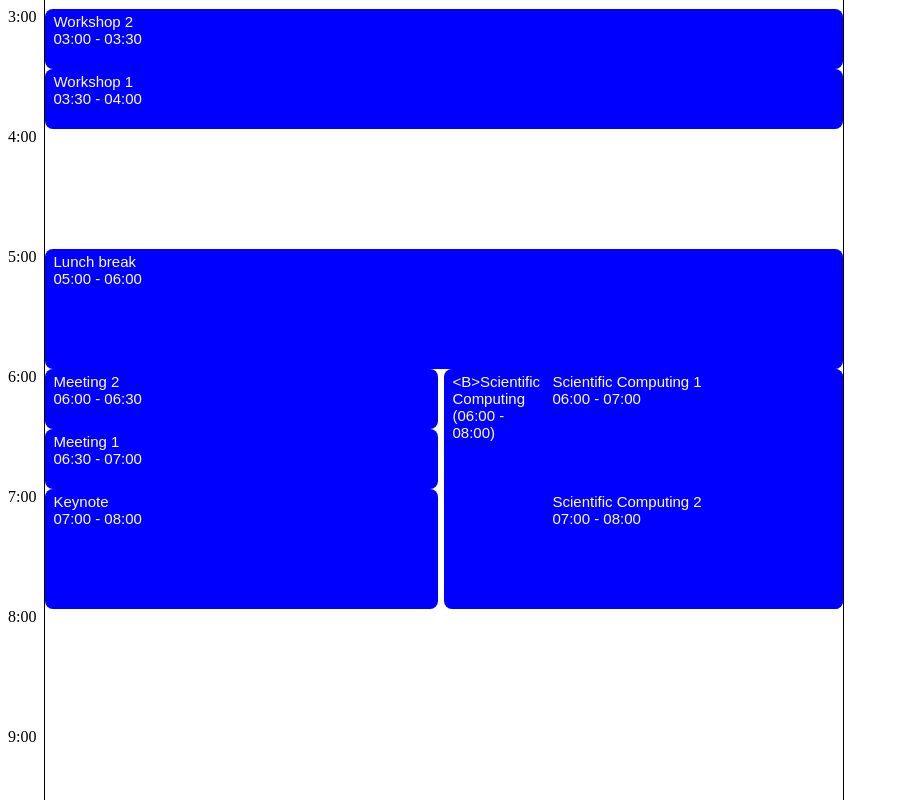
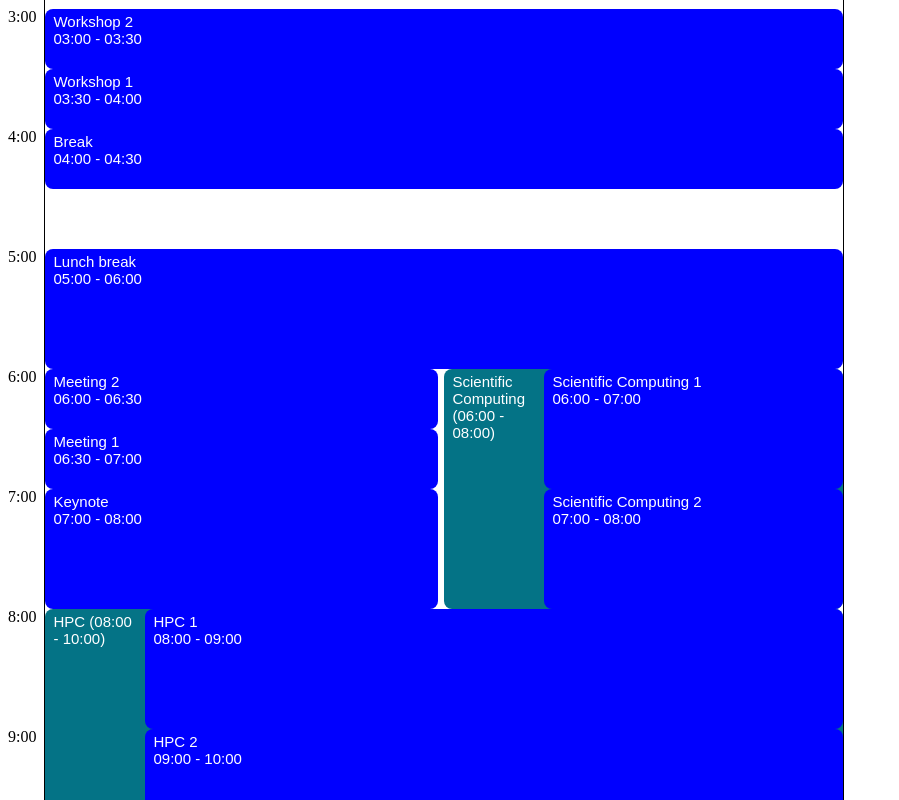
Before and after one commit to tomasr8/new-timetable, a React (Vite) app: page / in a window 1280 px wide. Shown: the part 360-1160 px from the top of the page, without its empty margins (0-899 px from the left). Built offline with nearby package versions, Linux system fonts and the light colour scheme.

Commit message:
Weirdly enough, everything seems to be working

```diff
--- a/src/App.scss
+++ b/src/App.scss
@@ -32,6 +32,10 @@ button {
   border: none;
   padding: 0;
   outline: none;
+
+  &.block {
+    background-color: rgb(4, 115, 134);
+  }
 }
 
 .drag-handle {
@@ -43,6 +47,7 @@ button {
   font-size: 15px;
   width: 100%;
   // cursor: grab;
+
 }
 
 .resize-handle {
--- a/src/App.tsx
+++ b/src/App.tsx
@@ -41,6 +41,7 @@ function App() {
   const snapToGridModifier = createSnapModifier(gridSize);
   const _entries: EntryWithPosition[] = [
     {
+      type: "contrib",
       id: 1,
       title: "Lunch break",
       startDt: moment("2024-01-01T05:00:00"),
@@ -52,6 +53,7 @@ function App() {
       maxColumn: 0,
     },
     {
+      type: "contrib",
       id: 2,
       title: "Keynote",
       startDt: moment("2024-01-01T07:00:00"),
@@ -63,6 +65,7 @@ function App() {
       maxColumn: 0,
     },
     {
+      type: "contrib",
       id: 3,
       title: "Workshop 2",
       startDt: moment("2024-01-01T03:00:00"),
@@ -74,6 +77,7 @@ function App() {
       maxColumn: 0,
     },
     {
+      type: "contrib",
       id: 4,
       title: "Meeting 2",
       startDt: moment("2024-01-01T06:00:00"),
@@ -85,6 +89,7 @@ function App() {
       maxColumn: 0,
     },
     {
+      type: "contrib",
       id: 5,
       title: "Workshop 1",
       startDt: moment("2024-01-01T03:30:00"),
@@ -96,6 +101,7 @@ function App() {
       maxColumn: 0,
     },
     {
+      type: "contrib",
       id: 6,
       title: "Meeting 1",
       startDt: moment("2024-01-01T06:30:00"),
@@ -107,6 +113,7 @@ function App() {
       maxColumn: 0,
     },
     {
+      type: "block",
       id: 7,
       title: "Scientific Computing",
       startDt: moment("2024-01-01T06:00:00"),
@@ -118,6 +125,7 @@ function App() {
       maxColumn: 0,
       children: [
         {
+          type: "contrib",
           id: 8,
           title: "Scientific Computing 1",
           startDt: moment("2024-01-01T06:00:00"),
@@ -129,6 +137,7 @@ function App() {
           maxColumn: 0,
         },
         {
+          type: "contrib",
           id: 9,
           title: "Scientific Computing 2",
           startDt: moment("2024-01-01T07:00:00"),
@@ -140,6 +149,56 @@ function App() {
           maxColumn: 0,
         },
       ],
+    },
+    {
+      type: "block",
+      id: 10,
+      title: "HPC",
+      startDt: moment("2024-01-01T08:00:00"),
+      duration: 120,
+      x: 0,
+      y: minutesToPixels(480),
+      width: "100%",
+      column: 0,
+      maxColumn: 0,
+      children: [
+        {
+          type: "contrib",
+          id: 11,
+          title: "HPC 1",
+          startDt: moment("2024-01-01T08:00:00"),
+          duration: 60,
+          x: 0,
+          y: minutesToPixels(0),
+          width: "100%",
+          column: 0,
+          maxColumn: 0,
+        },
+        {
+          type: "contrib",
+          id: 12,
+          title: "HPC 2",
+          startDt: moment("2024-01-01T09:00:00"),
+          duration: 60,
+          x: 0,
+          y: minutesToPixels(60),
+          width: "100%",
+          column: 0,
+          maxColumn: 0,
+        },
+      ],
+    },
+    {
+      type: "break",
+      id: 13,
+      title: "Break",
+      startDt: moment("2024-01-01T04:00:00"),
+      duration: 30,
+      x: 0,
+      y: minutesToPixels(240),
+      width: "100%",
+      column: 0,
+      maxColumn: 0,
     },
   ];
   const [entries, setEntries] = useState<EntryWithPosition[]>(layout(_entries));
@@ -176,7 +235,7 @@ function App() {
   };
 
   const makeSetChildren = (id) => (children) => {
-    console.log("setting children", children);
+    // console.log("setting children", children);
     setEntries((entries) =>
       layout(
         entries.map((entry) => {
@@ -191,6 +250,8 @@ function App() {
       )
     );
   };
+
+  console.log(entries);
 
   return (
     <DndContext
@@ -237,12 +298,12 @@ function App() {
 
   function handleDragEnd(event) {
     // console.log("event", event, mouseRef.current.pageX);
-    console.log("event", event);
-    console.log(
-      "mouse",
-      mouseEventRef.current.pageX - event.over.rect.left,
-      event.delta.y
-    );
+    // console.log("event", event);
+    // console.log(
+    //   "mouse",
+    //   mouseEventRef.current.pageX - event.over.rect.left,
+    //   event.delta.y
+    // );
     // console.log(
     //   "mouse position",
     //   mouseEventRef.current.pageX - wrapperRef.current.offsetLeft,
@@ -263,14 +324,39 @@ function App() {
       const deltaMinutes = pixelsToMinutes(y);
       // console.log("x", x, "y", y);
       let entry = entries.find((entry) => entry.id === id);
+      let fromBlock;
       if (!entry) {
+        // maybe a break from inside a block
+        fromBlock = entries.find(
+          (b) => b.type === "block" && b.children.find((c) => c.id === id)
+        );
+
+        if (!fromBlock) {
           return;
+        }
+
+        entry = fromBlock.children.find((c) => c.id === id);
+        if (!entry || entry.type !== "break") {
+          return;
+        }
       }
       entry = {
         ...entry,
         startDt: moment(entry.startDt).add(deltaMinutes, "minutes"),
         x: entry.x + x,
-        y: entry.y + y,
+        // y: entry.y + y,
+        y: minutesToPixels(
+          moment(entry.startDt)
+            .add(deltaMinutes, "minutes")
+            .diff(moment(entry.startDt).startOf("day"), "minutes")
+        ),
+
+        children: entry.children
+          ? entry.children.map((e) => ({
+              ...e,
+              startDt: moment(e.startDt).add(deltaMinutes, "minutes"),
+            }))
+          : entry.children,
       };
       // console.log("new entry start", entry.startDt.format("HH:mm"));
       const groupIds = getGroup(
@@ -283,16 +369,39 @@ function App() {
       //   group.map((e) => e.title)
       // );
       group = layoutGroupAfterMove(group, entry, mousePosition);
-      // console.log("after move", group);
+
+      if (!fromBlock) {
         const otherEntries = entries.filter(
           (e) => !groupIds.has(e.id) && e.id !== entry.id
         );
-      // console.log("other  entries", otherEntries);
-      // console.log([...otherEntries, ...group]);
         setEntries(layout([...otherEntries, ...group]));
       } else {
+        const otherEntries = entries.filter(
+          (e) =>
+            !groupIds.has(e.id) && e.id !== entry.id && e.id !== fromBlock.id
+        );
+        const fromChildren = fromBlock.children.filter(
+          (e) => e.id !== entry.id
+        );
+        group = group.filter((e) => e.id !== fromBlock.id); // might contain the block
+        setEntries(
+          layout([
+            ...otherEntries,
+            ...group,
+            { ...fromBlock, children: fromChildren },
+          ])
+        );
+      }
+    } else {
       // const id = event.over.id;
-      const block = entries.find((entry) => entry.id === event.over.id)!;
+      const toBlock = entries.find((entry) => entry.id === event.over.id)!;
+      const fromBlock = entries
+        .filter((e) => !!e.children)
+        .find(
+          (entry) => !!entry.children.find((c) => c.id === event.active.id)
+        );
+
+      console.log("from block", fromBlock?.id, "to block", toBlock.id);
       const mousePosition =
         (mouseEventRef.current.pageX - event.over.rect.left) /
         event.over.rect.width;
@@ -300,24 +409,54 @@ function App() {
       const { x, y } = event.delta;
       // const dx = x / 800; // Change this
       const deltaMinutes = pixelsToMinutes(y);
-      // console.log("x", x, "y", y);
-      let entry = block.children.find((entry) => entry.id === id);
-      if (!entry) {
-        console.log("can only handle entries from the same block for now");
+
+      let entry;
+      if (!fromBlock) {
+        entry = entries.find((e) => e.id === event.active.id);
+        if (!entry || entry.type !== "break") {
+          console.log("can only drop from other blocks");
           return;
         }
+      } else {
+        entry = fromBlock.children.find((entry) => entry.id === id)!;
+      }
+
+      // console.log("x", x, "y", y);
+      // if (!entry) {
+      //   console.log("can only handle entries from the same block for now");
+      //   return;
+      // }
       entry = {
         ...entry,
         startDt: moment(entry.startDt).add(deltaMinutes, "minutes"),
         x: entry.x + x,
-        y: entry.y + y,
+        // y: entry.y + y,
+        y: minutesToPixels(
+          moment(entry.startDt)
+            .add(deltaMinutes, "minutes")
+            .diff(moment(toBlock.startDt), "minutes")
+        ),
       };
+
+      console.log("here!");
+      if (entry.startDt.isBefore(moment(toBlock.startDt))) {
+        return;
+      }
+      if (
+        moment(entry.startDt)
+          .add(entry.duration, "minutes")
+          .isAfter(moment(toBlock.startDt).add(toBlock.duration, "minutes"))
+      ) {
+        return;
+      }
+      // console.log('here still!')
+
       // console.log("new entry start", entry.startDt.format("HH:mm"));
       const groupIds = getGroup(
         entry,
-        block.children.filter((e) => e.id !== entry.id)
+        toBlock.children.filter((e) => e.id !== entry.id)
       );
-      let group = block.children.filter((e) => groupIds.has(e.id));
+      let group = toBlock.children.filter((e) => groupIds.has(e.id));
       // console.log(
       //   "new group",
       //   group.map((e) => e.title)
@@ -325,18 +464,43 @@ function App() {
       group = layoutGroupAfterMove(group, entry, mousePosition);
 
       // console.log("after move", group);
-      const otherChildren = block.children.filter(
+      const otherChildren = toBlock.children.filter(
         (e) => !groupIds.has(e.id) && e.id !== entry.id
       );
-      const otherEntries = entries.filter((e) => e.id !== block.id);
+
+      if (!fromBlock) {
+        setEntries(
+          layout([
+            ...entries.filter((e) => e.id !== entry.id && e.id !== toBlock.id),
+            { ...toBlock, children: [...otherChildren, ...group] },
+          ])
+        );
+      } else if (toBlock.id === fromBlock.id) {
+        const otherEntries = entries.filter((e) => e.id !== toBlock.id);
         // console.log("other  entries", otherEntries);
         // console.log([...otherEntries, ...group]);
         setEntries(
           layout([
             ...otherEntries,
-          { ...block, children: [...otherChildren, ...group] },
+            { ...toBlock, children: [...otherChildren, ...group] },
           ])
         );
+      } else {
+        const otherEntries = entries.filter(
+          (e) => e.id !== toBlock.id && e.id !== fromBlock.id
+        );
+        const fromChildren = fromBlock.children.filter(
+          (e) => e.id !== entry.id
+        );
+
+        setEntries(
+          layout([
+            ...otherEntries,
+            { ...fromBlock, children: fromChildren },
+            { ...toBlock, children: [...otherChildren, ...group] },
+          ])
+        );
+      }
     }
   }
 }
--- a/src/Entry.tsx
+++ b/src/Entry.tsx
@@ -7,6 +7,7 @@ import { minutesToPixels, pixelsToMinutes } from "./util";
 import { layout } from "./layout";
 
 export interface Entry {
+  type: "contrib" | "block" | "break";
   id: number;
   title: string;
   startDt: any;
@@ -41,6 +42,8 @@ export function TimetableEntry({ id, title, startDt, duration }: Entry) {
 interface DraggableEntryProps extends EntryWithPosition {
   setDuration: (duration: number) => void;
   setChildren: (children: ChildEntryWithPosition[]) => void;
+  parentStartDt?: moment.Moment;
+  parentEndDt?: moment.Moment;
 }
 
 export function DraggableEntry({
@@ -55,6 +58,8 @@ export function DraggableEntry({
   maxColumn,
   children,
   setDuration: _setDuration,
+  parentStartDt,
+  parentEndDt,
 }: DraggableEntryProps) {
   const resizeStartRef = useRef(null);
   const [isResizing, setIsResizing] = useState(false);
@@ -105,10 +110,15 @@ export function DraggableEntry({
       document.body.style.cursor = "";
       const dx = e.clientY - (resizeStartRef.current || 0); // Resix=ze from right to left
       const newWidth = duration + pixelsToMinutes(dx);
-      console.log("setting duration", newWidth);
+      // console.log("setting duration", newWidth);
+      const newEnd = moment(startDt).add(newWidth, "minutes");
 
-      if (newWidth >= 10) {
+      if (newWidth >= 10 && (!parentEndDt || newEnd.isBefore(parentEndDt))) {
         _setDuration(newWidth);
+      }
+      if (parentEndDt && newEnd.isAfter(parentEndDt)) {
+        console.log("cannot resize beyond parent end");
+        setDuration(duration);
       }
       setIsResizing(false);
     };
@@ -145,6 +155,7 @@ export function DraggableEntry({
         ref={setNodeRef}
         style={{
           cursor: isResizing ? undefined : isDragging ? "grabbing" : "grab",
+          zIndex: isResizing ? 900 : undefined,
         }}
         {...listeners}
         {...attributes}
@@ -184,11 +195,11 @@ export function DraggableBlockEntry({
   width,
   column,
   maxColumn,
-  children,
+  children: _children,
   setDuration: _setDuration,
-  setChildren,
+  setChildren: _setChildren,
 }: DraggableEntryProps) {
-  if (!children) {
+  if (!_children) {
     throw new Error("Children is required");
   }
 
@@ -196,6 +207,7 @@ export function DraggableBlockEntry({
   const resizeStartRef = useRef(null);
   const [isResizing, setIsResizing] = useState(false);
   const [duration, setDuration] = useState(_duration);
+  // const [children, xsetChildren] = useState(_children);
   const { attributes, listeners, setNodeRef, transform, isDragging } =
     useDraggable({
       id,
@@ -219,6 +231,7 @@ export function DraggableBlockEntry({
     height: minutesToPixels(duration),
     // flexDirection: "column",
     textAlign: "left",
+    zIndex: isResizing ? 900 : undefined,
   };
 
   useEffect(() => {
@@ -255,7 +268,7 @@ export function DraggableBlockEntry({
       document.body.style.cursor = "";
       const dx = e.clientY - (resizeStartRef.current || 0); // Resix=ze from right to left
       const newWidth = duration + pixelsToMinutes(dx);
-      console.log("setting duration", newWidth);
+      // console.log("setting duration", newWidth);
 
       if (newWidth >= 10) {
         _setDuration(newWidth);
@@ -273,6 +286,12 @@ export function DraggableBlockEntry({
     .add(deltaMinutes + duration, "minutes")
     .format("HH:mm");
 
+  // shift children startDt by deltaMinutes
+  const children = _children.map((child) => ({
+    ...child,
+    startDt: moment(child.startDt).add(deltaMinutes, "minutes"),
+  }));
+
   const component = (
     <SessionBlock
       title={title}
@@ -283,14 +302,26 @@ export function DraggableBlockEntry({
     />
   );
 
-  const makeSetDuration = (id: number) => (duration: number) => {
-    setChildren(
+  const makeSetDuration = (id: number) => (d: number) => {
+    // const e = children.find((entry) => entry.id === id);
+    // console.log(
+    //   moment(e.startDt).add(d, "minutes").format("HH:mm"),
+    //   moment(startDt).add(duration, "minutes").format("HH:mm"),
+    //   moment(e.startDt)
+    //     .add(d, "minutes")
+    //     .isBefore(moment(startDt).add(duration, "minutes"))
+    // );
+    _setChildren(
       layout(
         children.map((entry) => {
           if (entry.id === id) {
             return {
               ...entry,
-              duration,
+              duration: moment(entry.startDt)
+                .add(d, "minutes")
+                .isBefore(moment(startDt).add(duration, "minutes"))
+                ? d
+                : entry.duration,
             };
           }
           return entry;
@@ -301,7 +332,7 @@ export function DraggableBlockEntry({
 
   return (
     <button
-      className="entry"
+      className="entry block"
       style={style}
       // {...listeners}
       // {...attributes}
@@ -320,13 +351,22 @@ export function DraggableBlockEntry({
       </div>
       <div
         ref={setDroppableNodeRef}
-        style={{ backgroundColor: "purple", flexGrow: 1, position: "relative" }}
+        style={{
+          backgroundColor: "purple",
+          flexGrow: 1,
+          position: "relative",
+          borderRadius: 6,
+        }}
       >
         {children.map((child) => (
           <DraggableEntry
             key={child.id}
             setChildren={() => {}}
             setDuration={makeSetDuration(child.id)}
+            parentEndDt={moment(startDt).add(
+              deltaMinutes + duration,
+              "minutes"
+            )}
             {...child}
           />
         ))}
@@ -351,7 +391,6 @@ function SessionBlock({
 }) {
   return (
     <div>
-      {"<B>"}
       {title} ({start} - {end})
     </div>
   );
--- a/src/layout.ts
+++ b/src/layout.ts
@@ -59,11 +59,11 @@ export function layoutGroupAfterMove(
     column: ((entry.column + 1) * newColumnCount) / (1 + entry.maxColumn) - 1,
     maxColumn: newColumnCount,
   }));
-  console.log("newColumnCount", newColumnCount);
-  console.log(
-    "new columns",
-    group.map((entry) => entry.column)
-  );
+  // console.log("newColumnCount", newColumnCount);
+  // console.log(
+  //   "new columns",
+  //   group.map((entry) => entry.column)
+  // );
   newEntry = {
     ...newEntry,
     column:
@@ -72,15 +72,15 @@ export function layoutGroupAfterMove(
   };
 
   const selectedColumn = Math.floor(newColumnCount * mousePosition);
-  console.log(
-    "selectedColumn",
-    selectedColumn,
-    newColumnCount * mousePosition,
-    mousePosition
-  );
+  // console.log(
+  //   "selectedColumn",
+  //   selectedColumn,
+  //   newColumnCount * mousePosition,
+  //   mousePosition
+  // );
 
   const rightToLeft = selectedColumn < newEntry.column;
-  console.log("rightToLeft", rightToLeft);
+  // console.log("rightToLeft", rightToLeft);
   if (selectedColumn === 0) {
     group = group.map((entry) => ({
       ...entry,
@@ -108,14 +108,14 @@ export function layoutGroupAfterMove(
   //       ? entry.column
   //       : entry.column + 1,
   // }));
-  console.log(
-    "after",
-    group.map((entry) => entry.column)
-  );
-  console.log(
-    "newEntry.column",
-    rightToLeft ? selectedColumn : selectedColumn + 1
-  );
+  // console.log(
+  //   "after",
+  //   group.map((entry) => entry.column)
+  // );
+  // console.log(
+  //   "newEntry.column",
+  //   rightToLeft ? selectedColumn : selectedColumn + 1
+  // );
   group = [
     ...group,
     {
@@ -127,10 +127,10 @@ export function layoutGroupAfterMove(
   // const columns = 2; // TODO: calculate based on max number of parallel entries in the group
   // const columnWidth = 100 / columns;
   const sortedGroup = [...group].sort((a, b) => a.column - b.column);
-  console.log(
-    "sorted",
-    sortedGroup.map((entry) => entry.column)
-  );
+  // console.log(
+  //   "sorted",
+  //   sortedGroup.map((entry) => entry.column)
+  // );
   const newGroup = [];
   for (const entry of sortedGroup) {
     const overlappingEntries = newGroup.filter((e) => overlap(e, entry));
```
Lines whose indentation alone changed are shown as unchanged.
